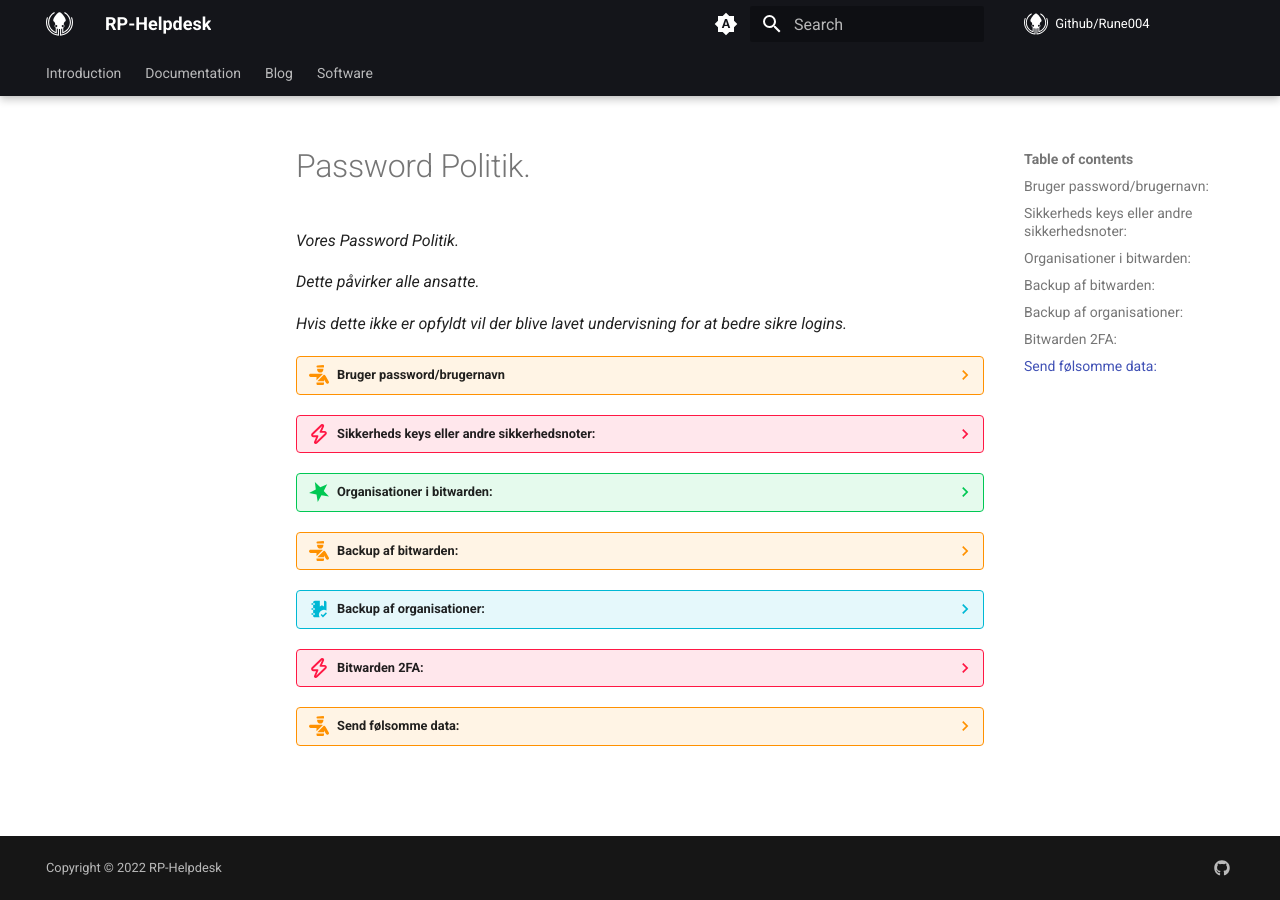
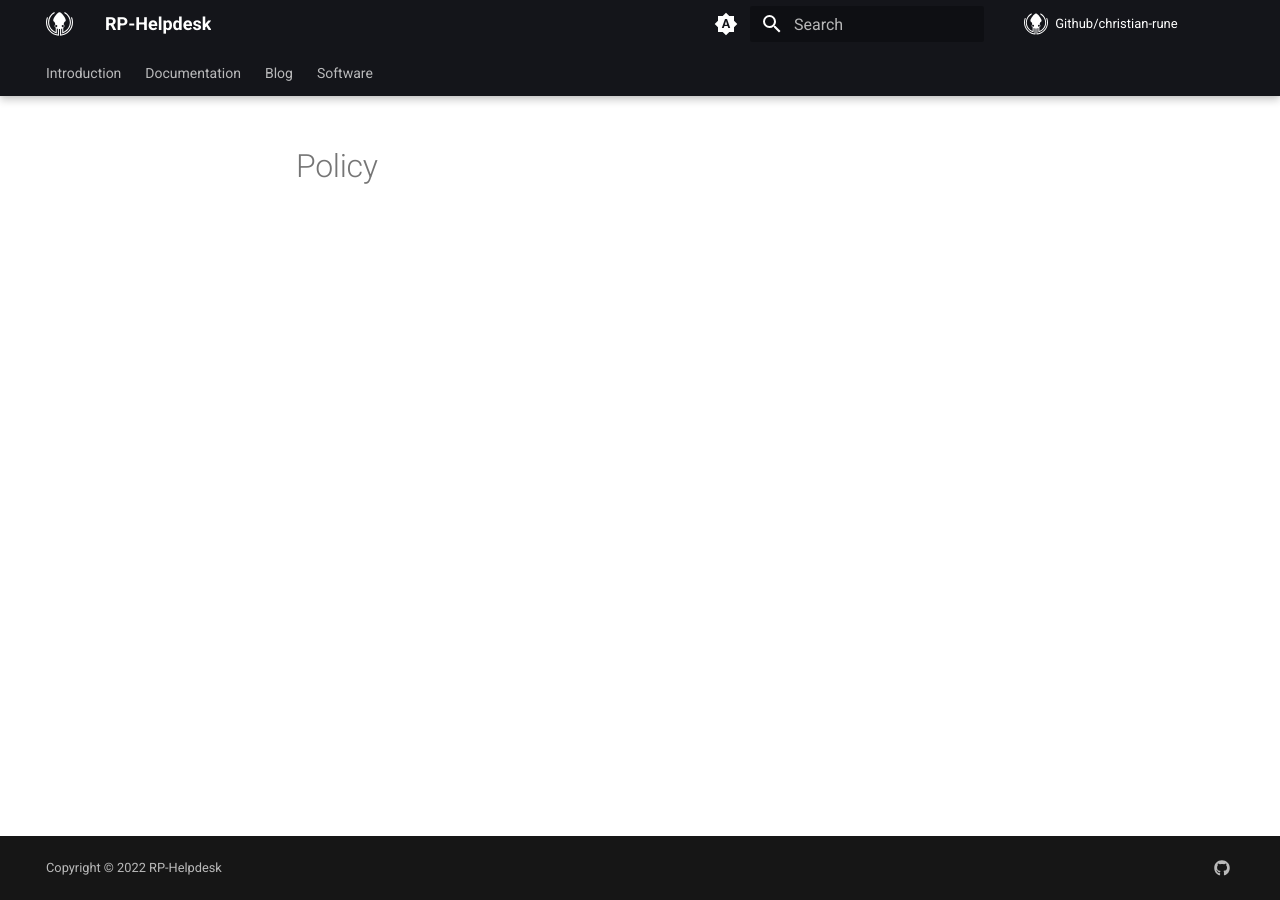
Before and after one commit to RunesRepoHub/RPH-Docs, an MkDocs documentation site: the page built from docs/policy/pw-policy.md, in a window 1280 px wide. Built offline with MkDocs 1.6.1 and Material for MkDocs 9.7.7, drawn with Linux system fonts in a browser that asks for light colours; comment, search, counter and statistics services are not loaded.

Commit message:
Minor changes and fix

```diff
--- a/docs/policy/pw-policy.md
+++ b/docs/policy/pw-policy.md
@@ -1,56 +1 @@
-# Password Politik.
-
-*Vores Password Politik.*
-
-*Dette påvirker alle ansatte.*
-
-*Hvis dette ikke er opfyldt vil der blive lavet undervisning for at bedre sikre logins.*
-
-??? warning "Bruger password/brugernavn"
-    ## Bruger password/brugernavn:
-    *Bruger password/brugernavn skal opbevares i vores egen self-hosted bitwarden manager. Denne
-    password manager skal kun bruges til arbejde, da den ellers har højere risiko for at blive
-    komprimeret af dette.*
-
-
-??? danger "Sikkerheds keys eller andre sikkerhedsnoter:"
-    ## Sikkerheds keys eller andre sikkerhedsnoter:
-    *Sikkerheds keys samt andre sikkerhedsnoter eller passwords til systemer skal også ligge i vores egen
-    self-hosted bitwarden manager, de skal dog ikke lige i brugernes ”privat” passwords, men i den
-    organisation som de er blevet tildelt.*
-
-
-??? success "Organisationer i bitwarden:"
-    ## Organisationer i bitwarden:
-    *Denne organisation kan have forskellige navne alt efter hvilken afdeling brugeren er del af, så
-    sysadmins har adgang til rp-helpdesk, denne organisation giver adgang til alle vores server og
-    services på admin level, sådan at vi kan ændre og oprette på alt underliggende infrastruktur.*
-
-
-??? warning "Backup af bitwarden:"
-    ## Backup af bitwarden:
-    *Da det ikke er muligt for admins at tage backup af din personlige bitwarden, anbefaler vi stærkt at
-    du tager backup en gang om måned, der vil også blive opsat en mail reminder til at minde folk om at
-    få dette gjort, disse backupfiler vil blive indsamlet på et enkrypteret USB.*
-
-
-??? info "Backup af organisationer:"
-    ## Backup af organisationer:
-    *Backup af organisationer bliver fortaget af admins også på en månedlig basis, det ville blive gjort på
-    samme måde som for den enkelt bruger, disse filer ville dog blive lagt på et andet enkrypteret USB
-    end brugernes backup.*
-
-
-??? danger "Bitwarden 2FA:"
-    ## Bitwarden 2FA:
-    *Brugerne skal bruge 2FA på selve bitwarden, for at yderligere sikre password manageren. Der vil
-    blive indkøbt og uddelt Yubico YubiKey til dette formål, sådan at vi kan opnå den højeste sikkerhed
-    muligt i forhold til brute force attacks.*
-
-
-??? warning "Send følsomme data:"
-    ## Send følsomme data:
-    *Hvis der er behov for at sende følsomme data til andre både internt eller eksternt, så skal dette forgå
-    igennem bitwarden for at sikre data ikke bliver lækket, fordi det bliver sendt via et usikkert medie.
-    Denne funktion fungerer både med eller uden password på linket som sendes til modtageren, der
-    kan også indstilles udløbsdato eller antal gang linket kan bruges.*
+# Policy
--- a/mkdocs.yml
+++ b/mkdocs.yml
@@ -1,8 +1,8 @@
 site_name: RP-Helpdesk
-site_url: https://rp-helpdesk.com/
-repo_name: Github/Rune004
-repo_url: https://github.com/rune004?tab=repositories
-edit_uri: https://github.com/rune004/mkdocs/edit/main/docs/
+site_url: https://christian-rune.github.io/RPH-Docs/
+repo_name: Github/christian-rune
+repo_url: https://github.com/orgs/christian-rune/repositories
+edit_uri: https://github.com/orgs/christian-rune/RPH-Docs/edit/main/docs/
 use_directory_urls: false
 nav:
     - Introduction:
```
